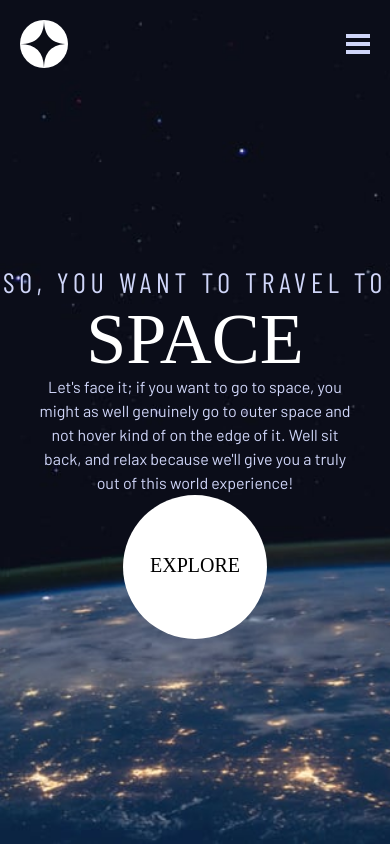
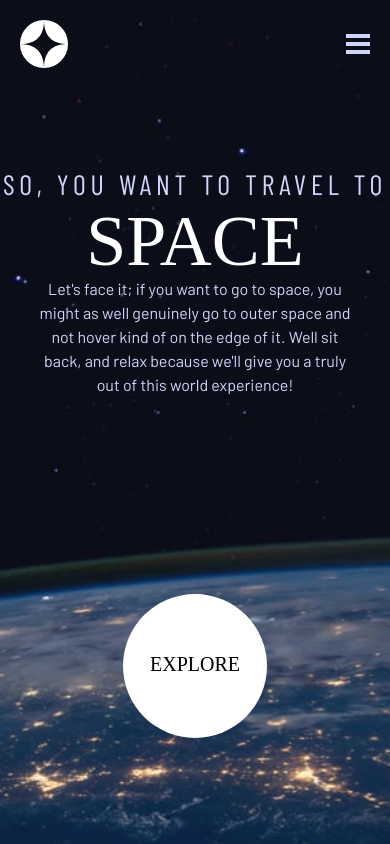
Before and after one commit to jdpena28/space-tourism, a Next.js app: page / in a window 390 px wide. Built offline with nearby package versions, Linux system fonts and the light colour scheme; a web font is replaced by a local one.

Commit message:
FIX: height screen for home page

```diff
--- a/pages/index.tsx
+++ b/pages/index.tsx
@@ -5,7 +5,7 @@ import Link from "next/link";
 const Home: NextPage = () => {
   return (
     <Layout id="home">
-      <div className="container m-auto flex h-full flex-col justify-around py-2 pt-16 text-center lg:fixed lg:bottom-9 lg:left-0 lg:right-0 lg:h-max lg:flex-row lg:items-center">
+      <div className="container  m-auto flex h-screen flex-col justify-around py-2 pt-16 text-center lg:fixed lg:bottom-9 lg:left-0 lg:right-0 lg:h-max lg:flex-row lg:items-center">
         <div>
           <p className="font-secondary text-heading5  text-highlight">
             SO, YOU WANT TO TRAVEL TO
```
